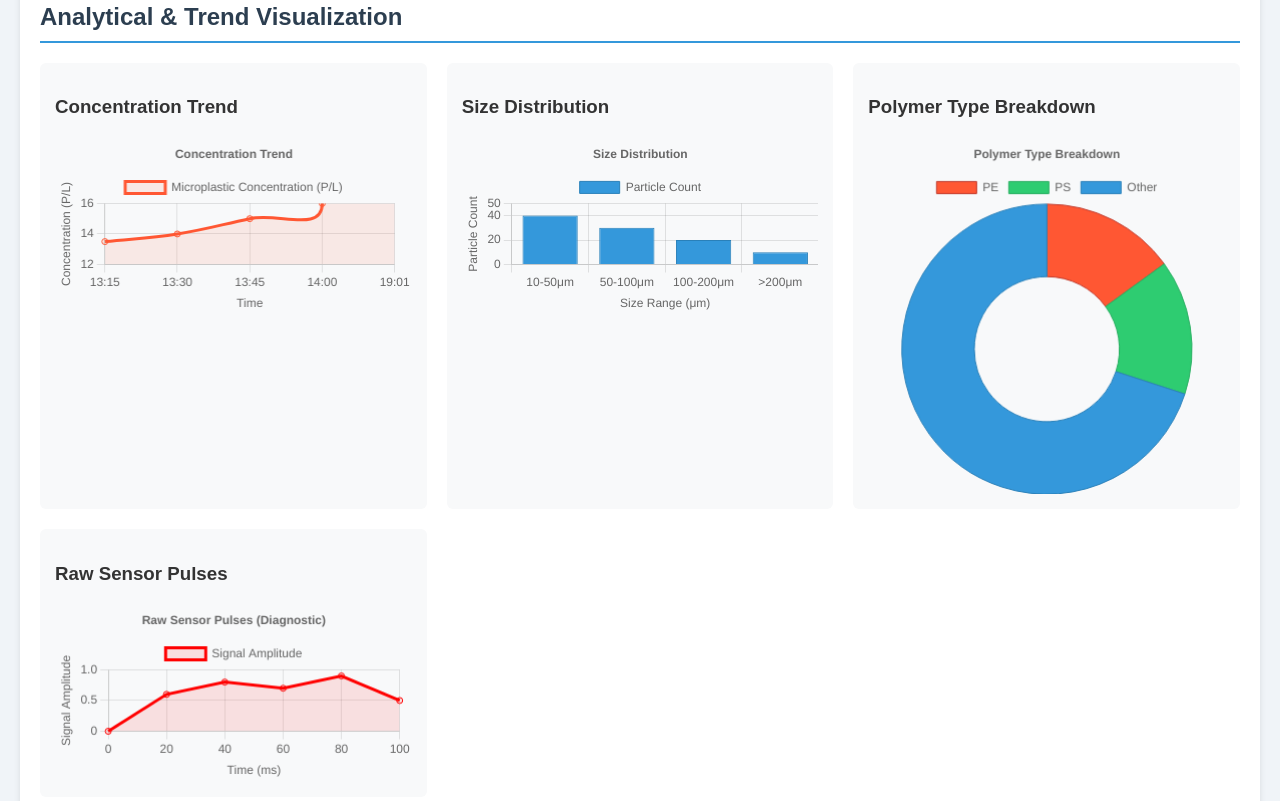
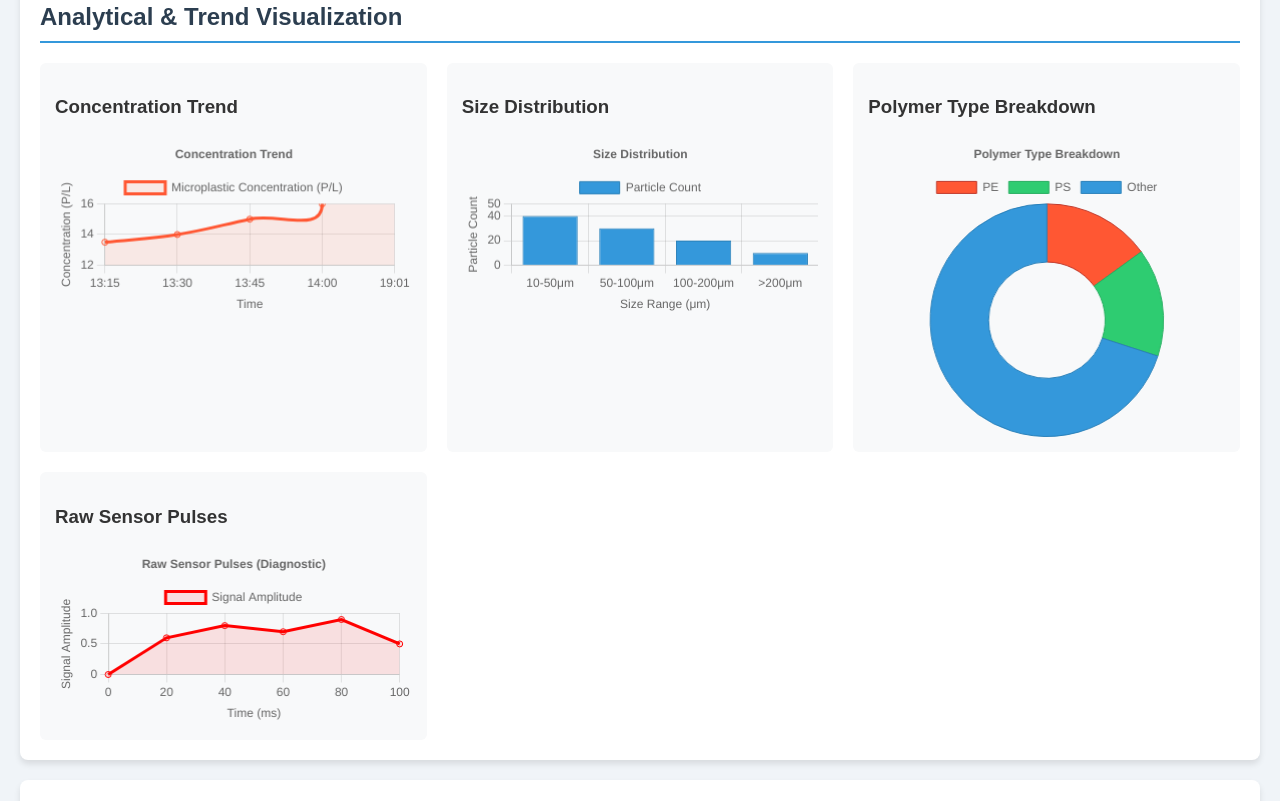
Before and after one commit to Panth09/Microplastic-Sensor, a website built with Vite: page index.html in a window 1280 px wide. Shown: the part 10459-11260 px from the top of the page. Built offline with nearby package versions, Linux system fonts and the light colour scheme.

Commit message:
Update style.css

```diff
--- a/style.css
+++ b/style.css
@@ -11,12 +11,10 @@ h2 { color: #2c3e50; border-bottom: 2px solid #3498db; padding-bottom: 10px; }
 .metric-card { background: #ecf0f1; padding: 15px; border-radius: 6px; text-align: center; }
 .metric-value { font-size: 24px; font-weight: bold; color: #2c3e50; margin: 10px 0; }
 .charts-grid { display: grid; grid-template-columns: repeat(auto-fit, minmax(300px, 1fr)); gap: 20px; }
-.chart-image {
-    width: 100%;
-    max-width: 400px; /* Adjust to match chart-card size */
-    height: auto;
-    display: block;
-    margin: 10px auto; /* Center the image */
+.chart-card canvas {
+    width: 100% !important;
+    height: auto !important;
+    max-height: 300px; /* Adjust based on design */
 }
 .chart-card { background: #f8f9fa; padding: 15px; border-radius: 6px; }
 .visual-grid { display: grid; grid-template-columns: 2fr 1fr; gap: 20px; }
```
